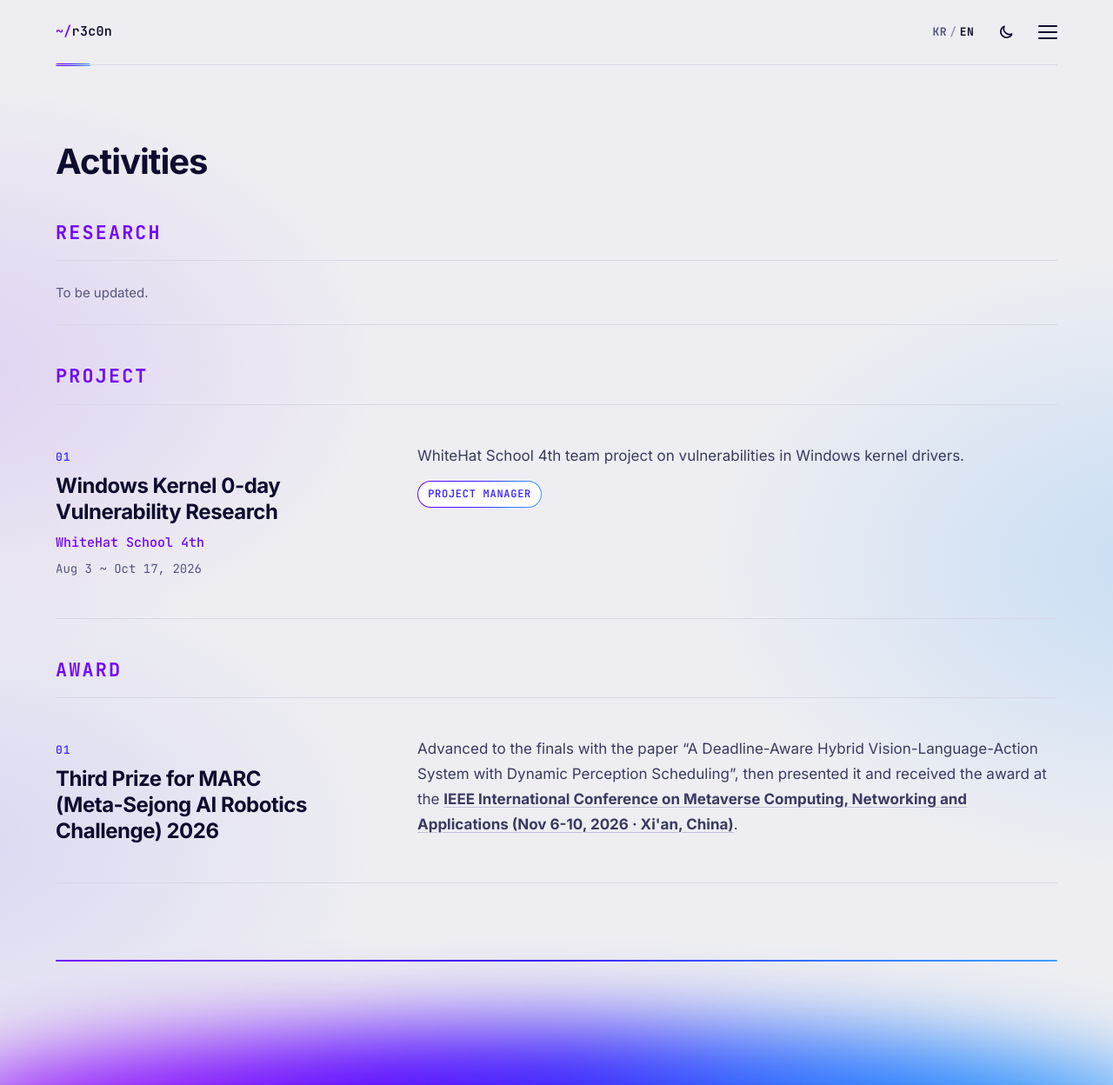
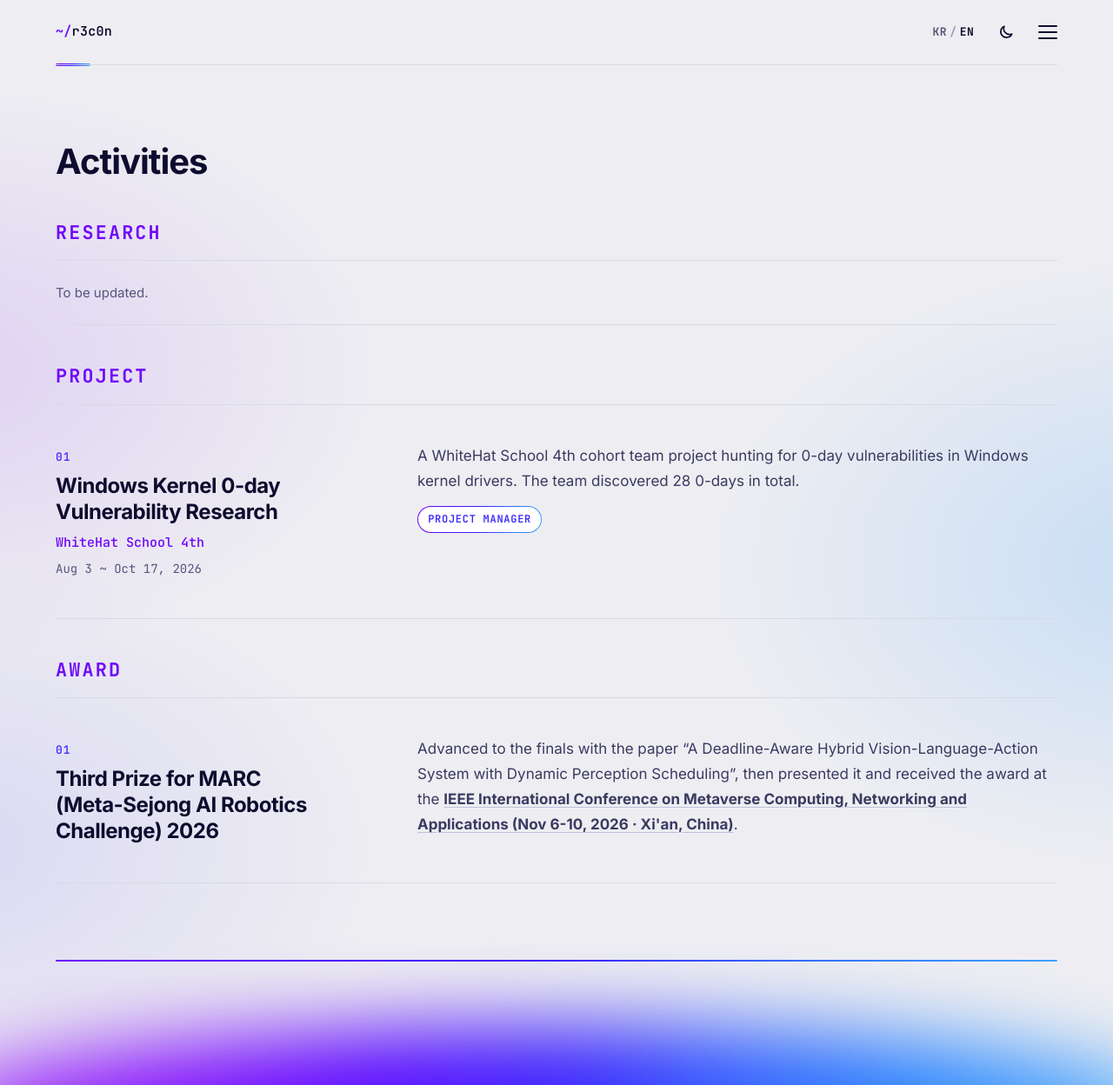
Before and after one commit to jhlee0507/jhlee0507.github.io, a Jekyll site: the page built from activities/index.html, in a window 1280 px wide. Shown: the whole page at 87% size. Built offline with Jekyll 4.4.1, drawn with Linux system fonts in a browser that asks for light colours.

Commit message:
Rewrite the kernel project description

```diff
--- a/_data/activities.yml
+++ b/_data/activities.yml
@@ -19,8 +19,12 @@
       org_ko: 화이트햇 스쿨 4기
       when: Aug 3 ~ Oct 17, 2026
       when_ko: 2026.08.03 ~ 2026.10.17
-      summary: WhiteHat School 4th team project on vulnerabilities in Windows kernel drivers.
-      summary_ko: Windows 커널 드라이버의 취약점을 주제로 한 화이트햇 스쿨 4기 팀 프로젝트입니다.
+      summary: >-
+        A WhiteHat School 4th cohort team project hunting for 0-day vulnerabilities in Windows kernel drivers.
+        The team discovered 28 0-days in total.
+      summary_ko: >-
+        WHS 4기 팀 프로젝트로 Windows 커널 드라이버에서 0-day 취약점을 찾는 프로젝트를 진행했으며,
+        팀에서 총 28건의 0-day를 발굴했습니다.
       role: Project Manager
       role_ko: 프로젝트 매니저
 
```
